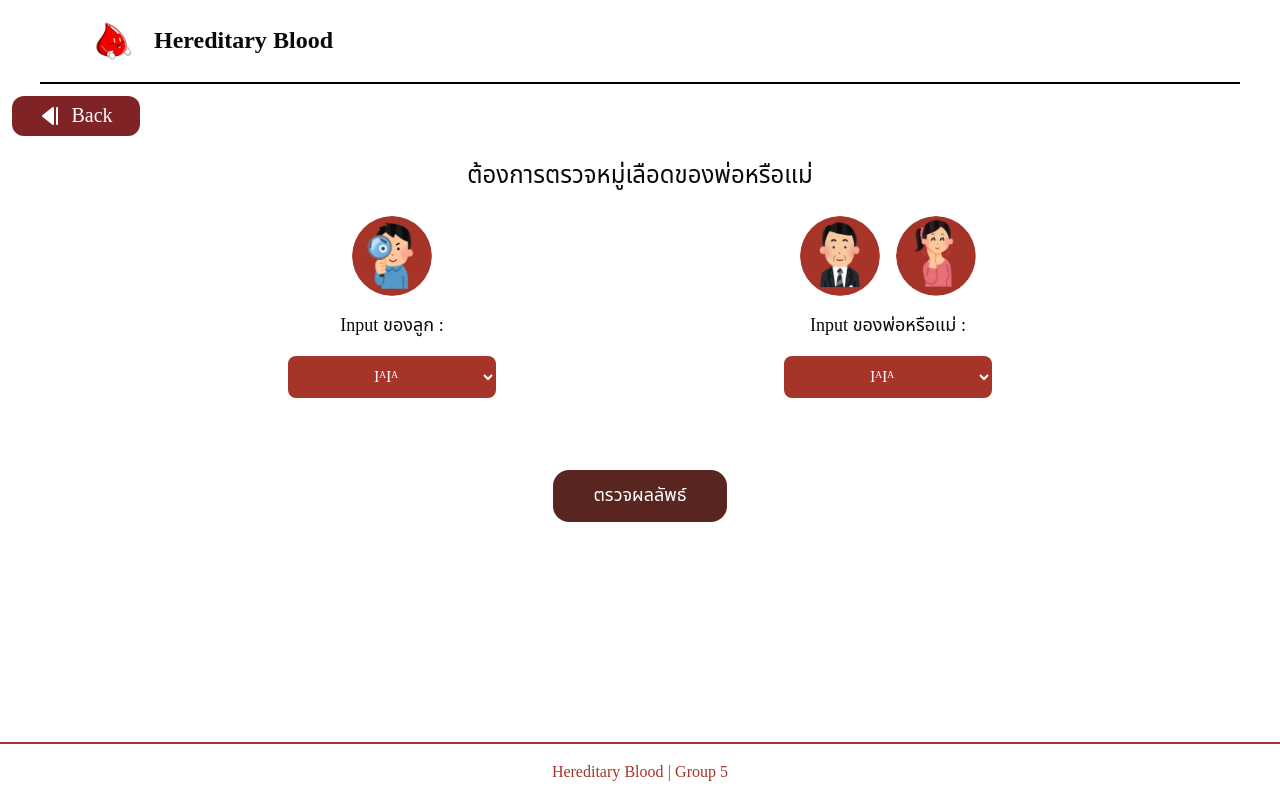
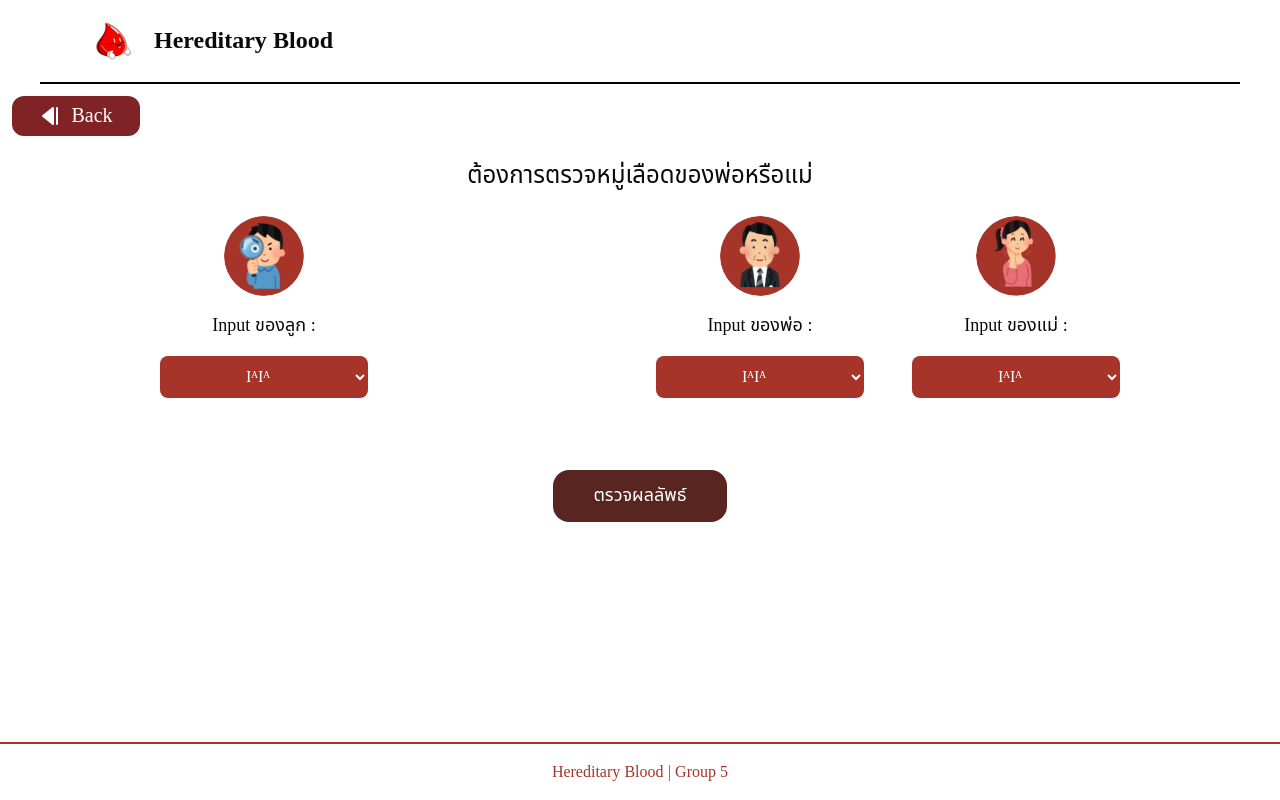
Before and after one commit to JetsadaPun/Hereditary-Blood, a Next.js app: page /checkbloodparent in a window 1280 px wide. Built offline with nearby package versions, Linux system fonts and the light colour scheme.

Commit message:
Update page.tsx

```diff
--- a/src/app/(checkbloodparent)/checkbloodparent/page.tsx
+++ b/src/app/(checkbloodparent)/checkbloodparent/page.tsx
@@ -5,7 +5,9 @@ import React, { useState } from "react";
 
 export default function Page() {
   const [babyBloodType, setBabyBloodType] = useState("IᴬIᴬ");
-  const [parentBloodType, setParentBloodType] = useState("IᴬIᴬ");
+  const [fatherBloodType, setFatherBloodType] = useState("IᴬIᴬ");
+  const [motherBloodType, setMotherBloodType] = useState("IᴬIᴬ");
+
   const [showResults, setShowResults] = useState(false);
   const [possibleParents, setPossibleParents] = useState<
     Array<{ type: string; percentage: number }>
@@ -17,38 +19,39 @@ export default function Page() {
 
     // ตรวจสอบหมู่เลือดจากลูก
     // ตรวจสอบหมู่เลือดจากพ่อแม่และลูก
-    const combinedBloodType = `${parentBloodType}-${babyBloodType}`;
+    const combinedBloodType = `${fatherBloodType}-${motherBloodType}-${babyBloodType}`;
+
 
     switch (combinedBloodType) {
-      case "IᴬIᴬ-IᴬIᴬ":
+      case "IᴬIᴬ-IᴬIᴬ-IᴬIᴬ":
         possibleOutcomes.push(
           { type: "IᴬIᴬ", percentage: 100 },
           { type: "Iᴬi", percentage: 0 },
           { type: "ii", percentage: 0 }
         );
         break;
-      case "Iᴬi-IᴬIᴬ":
+      case "Iᴬi-Iᴬi-Iᴬi":
         possibleOutcomes.push(
           { type: "IᴬIᴬ", percentage: 50 },
           { type: "Iᴬi", percentage: 50 },
           { type: "ii", percentage: 0 }
         );
         break;
-      case "IᴮIᴮ-IᴮIᴮ":
+      case "IᴮIᴮ-IᴮIᴮ-IᴮIᴮ":
         possibleOutcomes.push(
           { type: "IᴮIᴮ", percentage: 100 },
           { type: "Iᴮi", percentage: 0 },
           { type: "ii", percentage: 0 }
         );
         break;
-      case "Iᴮi-IᴮIᴮ":
+      case "Iᴮi-Iᴮi-IᴮIᴮ":
         possibleOutcomes.push(
           { type: "IᴮIᴮ", percentage: 50 },
           { type: "Iᴮi", percentage: 50 },
           { type: "ii", percentage: 0 }
         );
         break;
-      case "IᴬIᴮ-IᴬIᴮ":
+      case "IᴬIᴮ-IᴬIᴮ-IᴬIᴮ":
         possibleOutcomes.push(
           { type: "IᴬIᴬ", percentage: 25 },
           { type: "IᴮIᴮ", percentage: 25 },
@@ -57,7 +60,7 @@ export default function Page() {
           { type: "ii", percentage: 0 }
         );
         break;
-      case "ii-ii":
+      case "ii-ii-ii":
         possibleOutcomes.push(
           { type: "ii", percentage: 100 },
           { type: "Iᴬi", percentage: 0 },
@@ -70,6 +73,7 @@ export default function Page() {
         possibleOutcomes.push({ type: "ไม่ใช่ลูกของพ่อแม่", percentage });
         break;
     }
+
 
     setPossibleParents(possibleOutcomes);
     setShowResults(true);
@@ -123,24 +127,39 @@ export default function Page() {
           </div>
 
           {/* พ่อแม่ */}
+          {/* รูปพ่อ */}
     <div className="flex flex-col items-center">
-            <div className="flex items-center justify-center space-x-4">
       <img
         src="/Daddy.png"
         alt="Father"
         className="w-20 h-20 rounded-full mb-4"
       />
+      <label className="text-lg mb-4">Input ของพ่อ :</label>
+      <select
+        value={fatherBloodType}
+        onChange={(e) => setFatherBloodType(e.target.value)}
+        className="bg-[#a63429] text-white px-4 py-2 rounded-lg w-52 text-center"
+      >
+        <option value="IᴬIᴬ">IᴬIᴬ</option>
+        <option value="Iᴬi">Iᴬi</option>
+        <option value="IᴮIᴮ">IᴮIᴮ</option>
+        <option value="Iᴮi">Iᴮi</option>
+        <option value="IᴬIᴮ">IᴬIᴮ</option>
+        <option value="ii">ii</option>
+      </select>
+    </div>
+
+    {/* รูปแม่ */}
+    <div className="flex flex-col items-center">
       <img
         src="/mom.png"
         alt="Mother"
         className="w-20 h-20 rounded-full mb-4"
       />
-            </div>
-
-            <label className="text-lg mb-4">Input ของพ่อหรือแม่ :</label>
+      <label className="text-lg mb-4">Input ของแม่ :</label>
       <select
-              value={parentBloodType}
-              onChange={(e) => setParentBloodType(e.target.value)}
+        value={motherBloodType}
+        onChange={(e) => setMotherBloodType(e.target.value)}
         className="bg-[#a63429] text-white px-4 py-2 rounded-lg w-52 text-center"
       >
         <option value="IᴬIᴬ">IᴬIᴬ</option>
@@ -152,7 +171,6 @@ export default function Page() {
       </select>
     </div>
   </div>
-
         {/* ปุ่มคำนวณ */}
         <div className="flex justify-center mt-10">
           <button
@@ -179,7 +197,7 @@ export default function Page() {
                   <div className="bg-[#9D3B3B] text-white rounded-full flex items-center justify-center w-52 h-10">
                     <p className="font-bold ">
                       {item.percentage === 0
-                        ? `${item.type}: คุณไม่ใช่ลูกของพ่อแม่`
+                        ? `${item.type}: Unknown`
                         : `${item.type}: ${item.percentage}%`}
                     </p>
                   </div>
```
Lines whose indentation alone changed are shown as unchanged.
